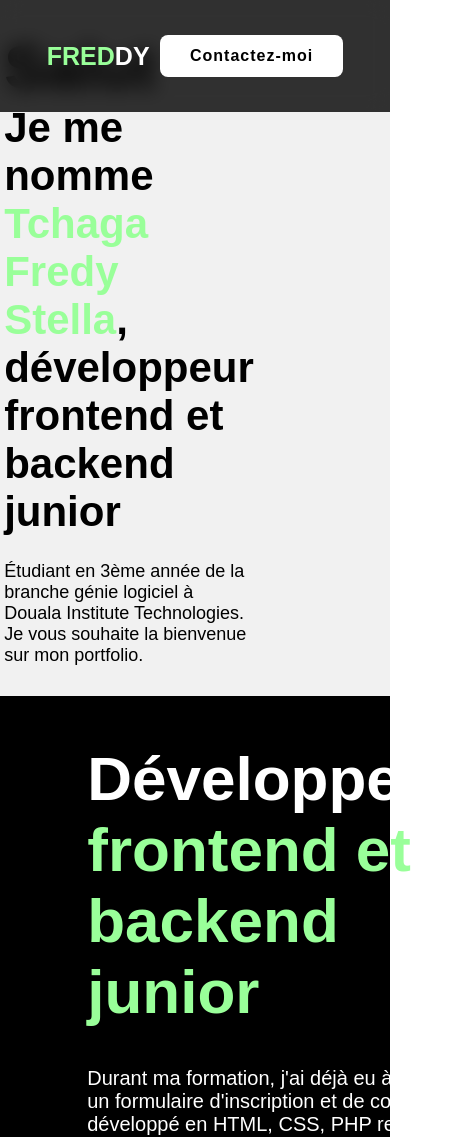
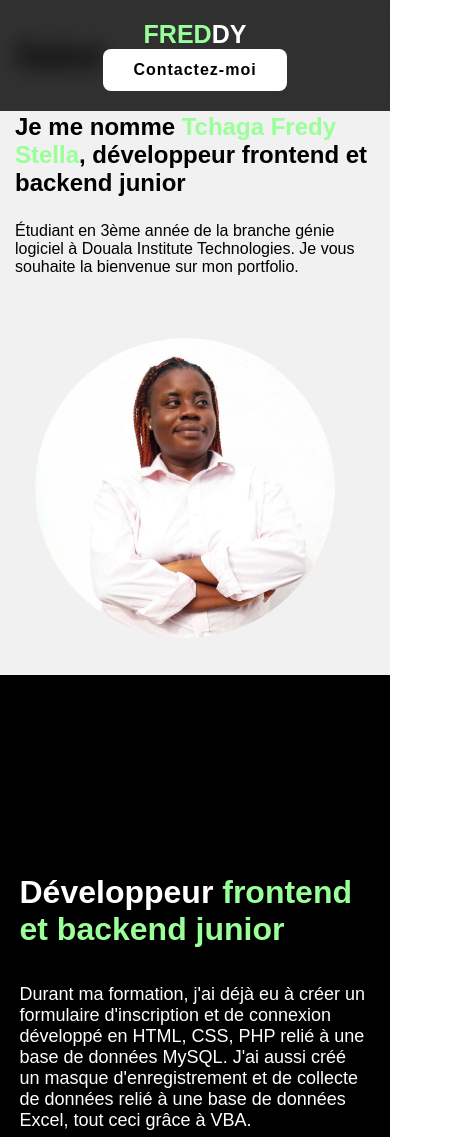
Before and after one commit to stefypk1/portfolio-stella, a plain HTML site: page index.html in a window 390 px wide. Shown: the top 1137 px of the page, 463 px wide, since content can reach past the window. Drawn offline with Linux system fonts and the light colour scheme.

Commit message:
ajout responsive

```diff
--- a/style.css
+++ b/style.css
@@ -67,7 +67,7 @@ span{
     justify-content: center;
     align-items: center;
     width: 100%;
-    min-height: 75vh;
+    min-height: 80vh;
     background: rgb(241, 241, 241);
     display: flex;
     align-items: center;
@@ -286,3 +286,95 @@ span{
     background-color: white;
     color: rgb(153, 255, 153);
 }
+
+/* Responsivité */
+@media (max-width: 1200px) {
+    header {
+        padding: 35px 8%;
+    }
+    .home {
+        flex-direction: column;
+        padding: 20px;
+    }
+    .about {
+        flex-direction: column;
+        padding: 10% 5%;
+    }
+    .about-content h3 {
+        font-size: 48px;
+    }
+    .about-content h2 {
+        font-size: 32px;
+    }
+}
+
+@media (max-width: 992px) {
+    header {
+        padding: 35px 6%;
+    }
+    .home {
+        padding: 20px;
+        gap: 4em;
+    }
+    .home-content h3 {
+        font-size: 32px;
+    }
+    .home-content h1 {
+        font-size: 52px;
+    }
+}
+
+@media (max-width: 768px) {
+    header {
+        padding: 25px 4%;
+    }
+    .navbar a {
+        font-size: 12px;
+        margin: 0 10px;
+    }
+    .home-content h3 {
+        font-size: 28px;
+    }
+    .home-content h1 {
+        font-size: 42px;
+    }
+    .about-content h3 {
+        font-size: 42px;
+    }
+    .about-content h2 {
+        font-size: 28px;
+    }
+}
+
+@media (max-width: 576px) {
+    header {
+        padding: 20px 3%;
+        flex-direction: column;
+    }
+    .home {
+        padding: 15px;
+        gap: 2em;
+    }
+    .home-content h3 {
+        font-size: 24px;
+    }
+    .home-content h1 {
+        font-size: 36px;
+    }
+    .home-content p {
+        font-size: 16px;
+    }
+    .about-content h3 {
+        font-size: 32px;
+    }
+    .about-content h2 {
+        font-size: 24px;
+    }
+    .about-content p {
+        font-size: 18px;
+    }
+    .btn-box {
+        flex-direction: column;
+        gap: 1em;
+    }
+}
```
Also changed, not shown: index.html (+1 -0 lines).
